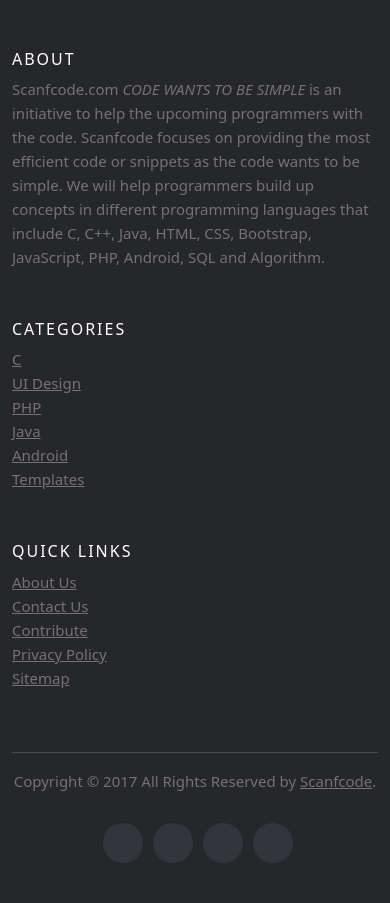
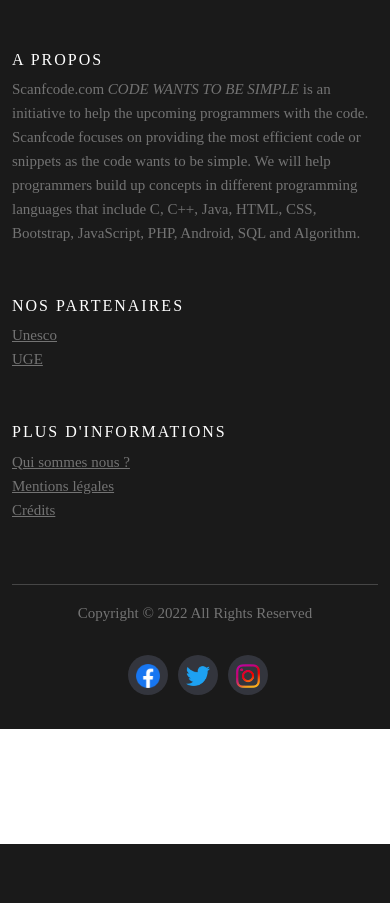
Before and after one commit to Meledit/UNESCO-Venise, a PHP site: page /footer.html in a window 390 px wide. After the commit the page ends 844 px from the top, so only its background shows below. Run offline with PHP 8.4, Linux system fonts and the light colour scheme.

Commit message:
Avancee Footer

```diff
--- a/PageOeuvre.html
+++ b/PageOeuvre.html
@@ -158,7 +158,7 @@
                 <div class="zone-texte bordure-texte">
                     <h3> Marco Polo:</h3>
                     <p>
-                        Venise a toujours une place importante dans le commerce mondial, et ce grâce à sa place stratégique
+                        Venise a toujours eu une place importante dans le commerce mondial, et ce grâce à sa place stratégique
                         dans les voies maritimes. Et de part sa position maritime, il n’est pas étonnant que les Vénitiens
                         aient voulu explorer le reste du monde. Et quand on parle, d’explorateur vénitien, le premier nom qui
                         vient est sûrement celui de Marco Polo, né le 15 septembre 1254 à Venise. Marco Polo est un célèbre marchand
--- a/footer.html
+++ b/footer.html
@@ -18,30 +18,24 @@
     <div class="container">
       <div class="row">
         <div class="col-sm-12 col-md-6">
-          <h6>About</h6>
+          <h6>A Propos</h6>
           <p class="text-justify">Scanfcode.com <i>CODE WANTS TO BE SIMPLE </i> is an initiative  to help the upcoming programmers with the code. Scanfcode focuses on providing the most efficient code or snippets as the code wants to be simple. We will help programmers build up concepts in different programming languages that include C, C++, Java, HTML, CSS, Bootstrap, JavaScript, PHP, Android, SQL and Algorithm.</p>
         </div>
 
         <div class="col-xs-6 col-md-3">
-          <h6>Categories</h6>
+          <h6>Nos partenaires</h6>
           <ul class="footer-links">
-            <li><a href="http://scanfcode.com/category/c-language/">C</a></li>
-            <li><a href="http://scanfcode.com/category/front-end-development/">UI Design</a></li>
-            <li><a href="http://scanfcode.com/category/back-end-development/">PHP</a></li>
-            <li><a href="http://scanfcode.com/category/java-programming-language/">Java</a></li>
-            <li><a href="http://scanfcode.com/category/android/">Android</a></li>
-            <li><a href="http://scanfcode.com/category/templates/">Templates</a></li>
+            <li><a href="http://scanfcode.com/category/c-language/">Unesco</a></li>
+            <li><a href="http://scanfcode.com/category/front-end-development/">UGE</a></li>
           </ul>
         </div>
 
         <div class="col-xs-6 col-md-3">
-          <h6>Quick Links</h6>
+          <h6>Plus d'informations</h6>
           <ul class="footer-links">
-            <li><a href="http://scanfcode.com/about/">About Us</a></li>
-            <li><a href="http://scanfcode.com/contact/">Contact Us</a></li>
-            <li><a href="http://scanfcode.com/contribute-at-scanfcode/">Contribute</a></li>
-            <li><a href="http://scanfcode.com/privacy-policy/">Privacy Policy</a></li>
-            <li><a href="http://scanfcode.com/sitemap/">Sitemap</a></li>
+            <li><a href="http://scanfcode.com/about/">Qui sommes nous ?</a></li>
+            <li><a href="http://scanfcode.com/contact/">Mentions légales</a></li>
+            <li><a href="http://scanfcode.com/contribute-at-scanfcode/">Crédits</a></li>
           </ul>
         </div>
       </div>
@@ -50,17 +44,15 @@
     <div class="container">
       <div class="row">
         <div class="col-md-8 col-sm-6 col-xs-12">
-          <p class="copyright-text">Copyright &copy; 2017 All Rights Reserved by
-       <a href="#">Scanfcode</a>.
+          <p class="copyright-text">Copyright &copy; 2022 All Rights Reserved
           </p>
         </div>
 
         <div class="col-md-4 col-sm-6 col-xs-12">
           <ul class="social-icons">
-            <li><a class="facebook" href="#"><i class="fa fa-facebook"></i></a></li>
-            <li><a class="twitter" href="#"><i class="fa fa-twitter"></i></a></li>
-            <li><a class="dribbble" href="#"><i class="fa fa-dribbble"></i></a></li>
-            <li><a class="linkedin" href="#"><i class="fa fa-linkedin"></i></a></li>
+            <li><a class="facebook" href="#"><img src="Images/facebook.png"><i class="fa fa-facebook"></i></a></li>
+            <li><a class="twitter" href="#"><i class="fa fa-twitter"><img src="Images/logoTwitter.png"></i></a></li>
+            <li><a class="dribbble" href="#"><i class="fa fa-dribbble"><img src="Images/logoInsta.png"></i></a></li>
           </ul>
         </div>
       </div>
--- a/style.css
+++ b/style.css
@@ -34,6 +34,7 @@
 
 ::selection {
     background-color: #ea5a0c7c;
+    color:white;
 }
 
 /* Scrollbar */
@@ -575,7 +576,7 @@
 .saviez-vous > p {
     display: flex;
     align-items: center;
-    font-size: 1em;
+    font-size: 1.1em;
     padding: 10px;
     background-color:#666565;
     min-height: 75px;
--- a/styleFooter.css
+++ b/styleFooter.css
@@ -1,5 +1,32 @@
+:root {
+  --clr-principale: #ea5b0c;
+  --clr-appoint: #b94402;
+  --clr-secondaire: #f8b03e;
+  --clr-fond-principale: #333333;
+  --clr-fond-secondaire: #505050;
+  --clr-gris-clair: #9F9F9F;
+  --clr-footer: rgb(26, 26, 26);
+  accent-color: var(--clr-principale);
+}
+
+@font-face {
+  font-family: Dyno;
+  src: url(Polices/Dyno_Regular.ttf);
+  font-family: Cicle;
+  src: url(Polices/Cicle_Fina.ttf);
+}
+
+*{
+  font-family: Dyno;
+}
+
+::selection {
+  background-color: #ea5a0c7c;
+  color:white;
+}
+
 .site-footer {
-  background-color: #26272b;
+  background-color: var(--clr-footer);
   padding: 45px 0 20px;
   font-size: 15px;
   line-height: 24px;
@@ -23,7 +50,7 @@
   color: #737373;
 }
 .site-footer a:hover {
-  color: #3366cc;
+  color: var(--clr-appoint);
   text-decoration: none;
 }
 .footer-links {
@@ -39,7 +66,7 @@
 .footer-links a:active,
 .footer-links a:focus,
 .footer-links a:hover {
-  color: #3366cc;
+  color: var(--clr-appoint);
   text-decoration: none;
 }
 .footer-links.inline li {
@@ -74,11 +101,19 @@
     text-align: center;
   }
 }
+
 .social-icons {
   padding-left: 0;
   margin-bottom: 0;
   list-style: none;
 }
+
+img {
+  width:60%;
+  align-self: center;
+}
+
+.fa{}
 .social-icons li {
   display: inline-block;
   margin-bottom: 4px;
```
Also changed, not shown: PageCulture.html (+14 -12 lines), test.css (deleted, +0 -137 lines), test.html (deleted, +0 -37 lines), Images/Oeuvre/LaMortDeLaVierge.jpg, Images/logoInsta.png.
